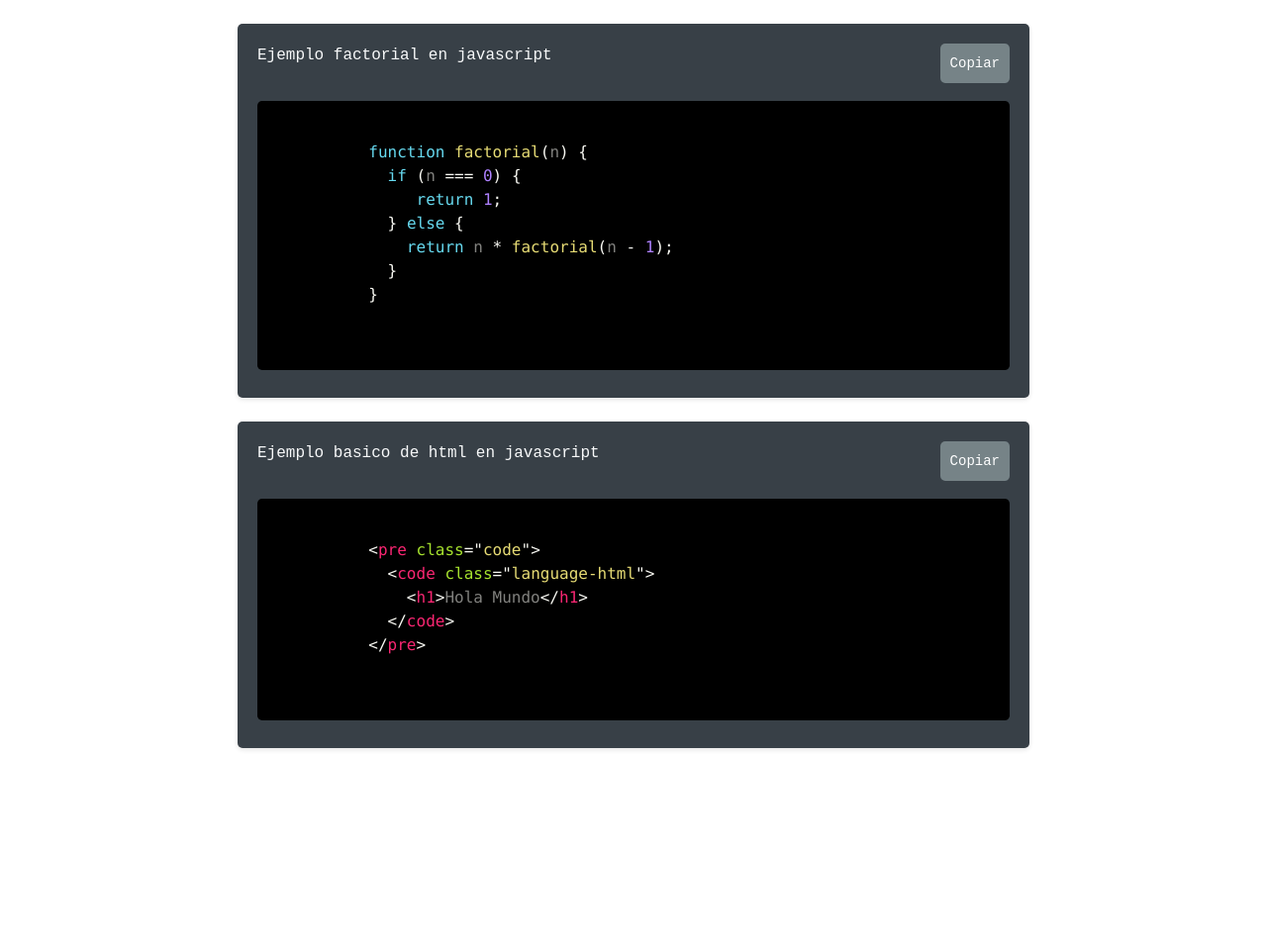
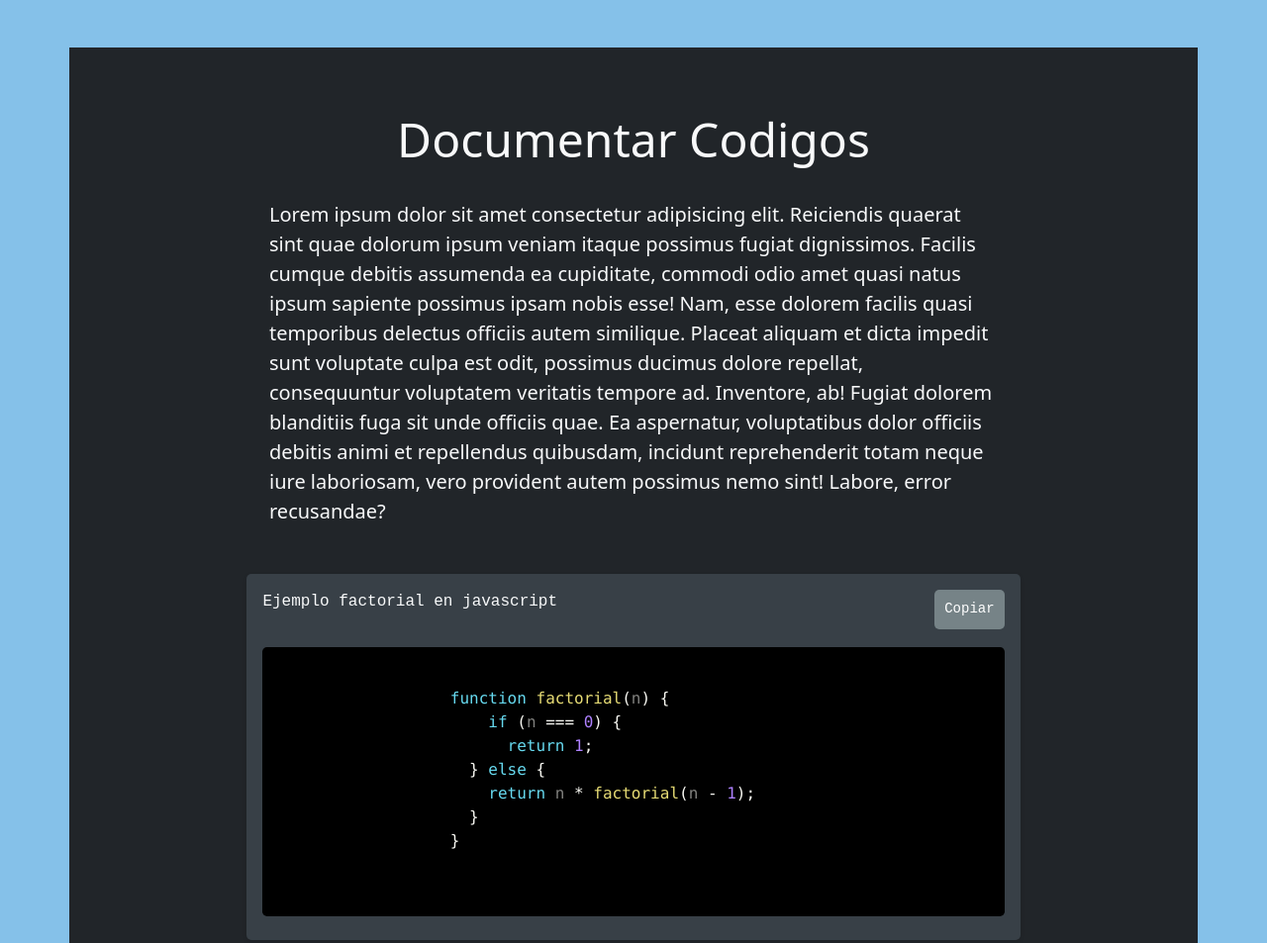
Before and after one commit to franAndrad/showCodeInPageWeb, a plain HTML site: page index.html in a window 1280 px wide. Shown: the top 953 px of the page at 99% size. Before the commit the page ends 800 px from the top, so only its background shows below. Drawn offline with nearby package versions, Linux system fonts and the light colour scheme.

Commit message:
se agrego una estructura base para empezar a documentar

```diff
--- a/index.html
+++ b/index.html
@@ -4,13 +4,38 @@
     <meta charset="UTF-8" />
     <meta http-equiv="X-UA-Compatible" content="IE=edge" />
     <meta name="viewport" content="width=device-width, initial-scale=1.0" />
-      <link href="https://cdn.jsdelivr.net/npm/bootstrap@5.2.3/dist/css/bootstrap.min.css" rel="stylesheet" integrity="sha384-rbsA2VBKQhggwzxH7pPCaAqO46MgnOM80zW1RWuH61DGLwZJEdK2Kadq2F9CUG65" crossorigin="anonymous">
+    <link
+      href="https://cdn.jsdelivr.net/npm/bootstrap@5.2.3/dist/css/bootstrap.min.css"
+      rel="stylesheet"
+      integrity="sha384-rbsA2VBKQhggwzxH7pPCaAqO46MgnOM80zW1RWuH61DGLwZJEdK2Kadq2F9CUG65"
+      crossorigin="anonymous"
+    />
     <link rel="stylesheet" href="./prism/prism.css" />
     <link rel="stylesheet" href="./style.css" />
     <title>Document</title>
   </head>
   <body>
-    <div class="code-block my-4">
+    <div class="container-fluid py-5 bgAdd">
+
+          <div class="container bg-dark py-5">
+            <h1 class="text-center text-light py-3 display-5">Documentar Codigos</h1>
+            <div class="py-2 text-light fs-5 ">
+              <p class="mText">
+            Lorem ipsum dolor sit amet consectetur adipisicing elit. Reiciendis
+            quaerat sint quae dolorum ipsum veniam itaque possimus fugiat
+            dignissimos. Facilis cumque debitis assumenda ea cupiditate, commodi
+            odio amet quasi natus ipsum sapiente possimus ipsam nobis esse! Nam,
+            esse dolorem facilis quasi temporibus delectus officiis autem
+            similique. Placeat aliquam et dicta impedit sunt voluptate culpa est
+            odit, possimus ducimus dolore repellat, consequuntur voluptatem
+            veritatis tempore ad. Inventore, ab! Fugiat dolorem blanditiis fuga
+            sit unde officiis quae. Ea aspernatur, voluptatibus dolor officiis
+            debitis animi et repellendus quibusdam, incidunt reprehenderit totam
+            neque iure laboriosam, vero provident autem possimus nemo sint!
+            Labore, error recusandae?
+              </p>
+            </div>
+          <div class="code-block my-4 p-3">
             <div class="code-header justify-content-between">
               <div class="text-light"><p>Ejemplo factorial en javascript</p></div>
                 <button class="copy-btn" onclick="copyCode()">Copiar</button>
@@ -27,9 +52,12 @@
                 </code>
                 </pre>
           </div>
-    <div class="code-block">
+
+        <div class="code-block my-4 p-3">
           <div class="code-header justify-content-between">
-        <div class="text-light"><p>Ejemplo basico de html en javascript</p></div>
+            <div class="text-light">
+              <p>Ejemplo basico de html en javascript</p>
+            </div>
             <button class="copy-btn" onclick="copyCode()">Copiar</button>
           </div>
           <pre class="code">
@@ -42,7 +70,14 @@
         </code>
       </pre>
         </div>
-    <script src="https://cdn.jsdelivr.net/npm/bootstrap@5.2.3/dist/js/bootstrap.bundle.min.js" integrity="sha384-kenU1KFdBIe4zVF0s0G1M5b4hcpxyD9F7jL+jjXkk+Q2h455rYXK/7HAuoJl+0I4" crossorigin="anonymous"></script>
+
+      </div>
+    </div>
+    <script
+      src="https://cdn.jsdelivr.net/npm/bootstrap@5.2.3/dist/js/bootstrap.bundle.min.js"
+      integrity="sha384-kenU1KFdBIe4zVF0s0G1M5b4hcpxyD9F7jL+jjXkk+Q2h455rYXK/7HAuoJl+0I4"
+      crossorigin="anonymous"
+    ></script>
     <script src="./prism/prism.js"></script>
     <script src="./script.js"></script>
   </body>
--- a/style.css
+++ b/style.css
@@ -1,9 +1,18 @@
+@import url('https://fonts.googleapis.com/css2?family=Ubuntu:wght@300&display=swap');
+
+.bgAdd{
+  background-color: #85C1E9;
+}
+.mText{
+  margin-left: 190px;
+  margin-right: 190px;
+}
 .code-block {
   position: relative;
   display: flex;
   flex-direction: column;
   width: 100%;
-  max-width: 800px;
+  max-width: 70%;
   margin: 0 auto;
   padding: 20px;
   background-color: #384047;
```
Lines whose indentation alone changed are shown as unchanged.
